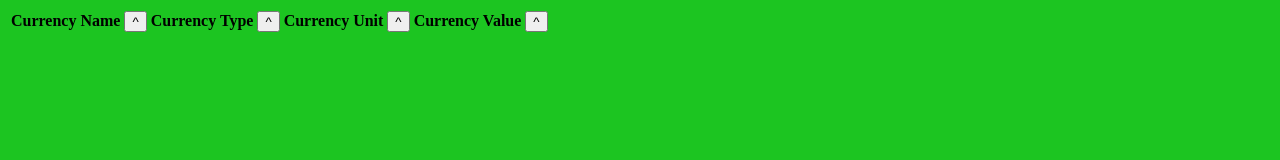
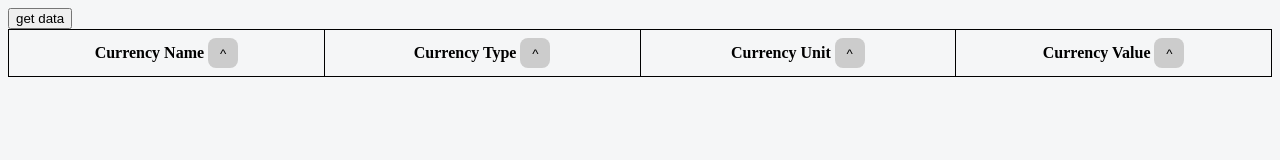
Before and after one commit to mehdie1361/coding-front-9-vanilla-js, a plain HTML site: page index.html in a window 1280 px wide. Drawn offline with Linux system fonts and the light colour scheme.

Commit message:
sort function with some styles added

```diff
--- a/index.html
+++ b/index.html
@@ -10,26 +10,26 @@
 </head>
 
 <body>
-    <!-- <button onclick="fetchData()">get data</button> -->
+    <button onclick="fetchData()">get data</button>
 
     <table>
         <thead>
             <tr>
                 <th>
                     Currency Name
-                    <button onclick="sort('name')">^</button>
+                    <button class="sort-btn" onclick="sort('name')">^</button>
                 </th>
                 <th>
                     Currency Type
-                    <button onclick="sort('type')">^</button>
+                    <button class="sort-btn" onclick="sort('type')">^</button>
                 </th>
                 <th>
                     Currency Unit
-                    <button onclick="sort('unit')">^</button>
+                    <button class="sort-btn" onclick="sort('unit')">^</button>
                 </th>
                 <th>
                     Currency Value
-                    <button onclick="sort('value')">^</button>
+                    <button class="sort-btn" onclick="sort('value')">^</button>
                 </th>
             </tr>
         </thead>
@@ -40,7 +40,6 @@
 
     <script>
         let tableData = [] // 1
-
 
         async function fetchData() {
             let response = await fetch('https://api.coingecko.com/api/v3/exchange_rates')
@@ -65,6 +64,7 @@
 
         function createTable() {
             const tbody = document.getElementById('tbody')
+            // htmlStr = ""
 
             for (let i = 0; i < tableData.length; i++) {
                 const rowData = tableData[i]
@@ -97,12 +97,11 @@
             for (let i = 0; i < rows.length; i++) {
                 rows[i].remove()
             }
-
         }
 
-        function sort(base) {
+        function sort(property) {
             tableData = tableData.sort((a, b) => {
-                if (a[base] > b[base]) {
+                if (a[property] > b[property]) {
                     return 1
                 } else {
                     return -1
@@ -111,6 +110,39 @@
 
             clearTable()
             createTable()
+
+            // simple sort function
+
+            // 3, 5, 1, 6, 0, 9
+            // 3, 1, 5, 0, 6, 9
+            // 1, 3, 0, 5, 6, 9
+
+            // sampleArr.sort((a, b) => {
+            //     if (a > b) {
+            //         return -1
+            //     } else {
+            //         return 1
+            //     }
+            // })
+
+
+            // array of objects sort function
+
+            // const sampleArr = [
+            //     { name: 6, address: 'sdfgsdg', },
+            //     { name: 2, address: 'dfgh' },
+            //     { name: 4, address: '456 4567' }
+            // ]
+
+            // let property = 'address'
+
+            // sampleArr.sort((a, b) => {
+            //     if (a[property] > b[property]) {
+            //         return -1
+            //     } else {
+            //         return 1
+            //     }
+            // })
         }
 
     </script>
--- a/styles.css
+++ b/styles.css
@@ -5,5 +5,32 @@
 }
 
 body {
-    background: #1cc521;
+    background: #f5f6f7;
 }
+
+table {
+    border-collapse: collapse;
+    table-layout: fixed;
+    width: 100%;
+}
+
+td,
+th {
+    border: 1px solid #000;
+    padding: 8px 10px;
+}
+
+tr:nth-child(even) {
+    background-color: aqua;
+}
+
+.sort-btn{
+    background: #ccc;
+    border: 0;
+    border-radius: 8px;
+    width: 30px;
+    height: 30px;
+    display: inline-flex;
+    justify-content: center;
+    align-items: center;
+}
```
